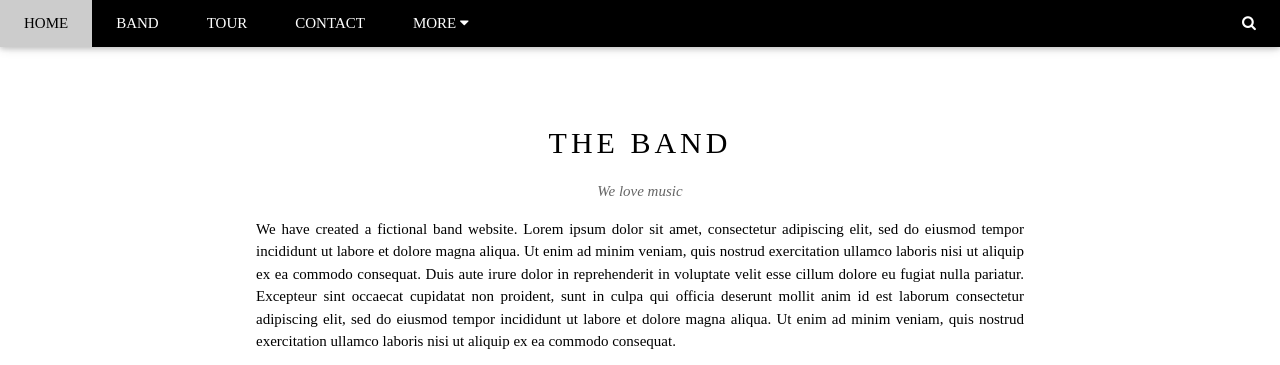
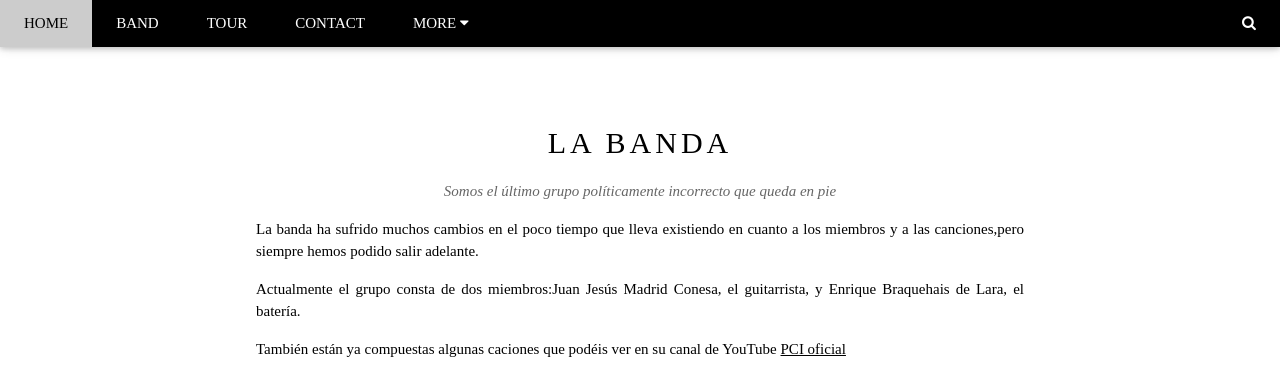
Before and after one commit to PCIoficial/PCIoficial.github.io, a plain HTML site: page Primer enlace.html in a window 1280 px wide. Shown: the top 365 px of the page. Drawn offline with nearby package versions, Linux system fonts and the light colour scheme.

Commit message:
Update Primer enlace.html

```diff
--- a/Primer enlace.html
+++ b/Primer enlace.html
@@ -48,11 +48,11 @@ h2{font-family: "Times new roman", sans-serif}
 
   <!-- The Band Section -->
   <div class="w3-container w3-content w3-center w3-padding-64" style="max-width:800px" id="band">
-    <h2 class="w3-wide">THE BAND</h2>
-    <p class="w3-opacity"><i>We love music</i></p>
-    <p class="w3-justify">We have created a fictional band website. Lorem ipsum dolor sit amet, consectetur adipiscing elit, sed do eiusmod tempor incididunt ut labore et dolore magna aliqua. Ut enim ad minim veniam, quis nostrud exercitation ullamco laboris nisi ut aliquip
-      ex ea commodo consequat. Duis aute irure dolor in reprehenderit in voluptate velit esse cillum dolore eu fugiat nulla pariatur. Excepteur sint occaecat cupidatat non proident, sunt in culpa qui officia deserunt mollit anim id est laborum consectetur
-      adipiscing elit, sed do eiusmod tempor incididunt ut labore et dolore magna aliqua. Ut enim ad minim veniam, quis nostrud exercitation ullamco laboris nisi ut aliquip ex ea commodo consequat.</p>
+    <h2 class="w3-wide">LA BANDA</h2>
+    <p class="w3-opacity"><i>Somos el último grupo políticamente incorrecto que queda en pie</i></p>
+    <p class="w3-justify">La banda ha sufrido muchos cambios en el poco tiempo que lleva existiendo en cuanto a los miembros y a las canciones,pero siempre hemos podido salir adelante.</p>
+    <p class="w3-justify"> Actualmente el grupo consta de dos miembros:Juan Jesús Madrid Conesa, el guitarrista, y Enrique Braquehais de Lara, el batería.</p>
+    <p class="w3-justify">También están ya compuestas algunas caciones que podéis ver en su canal de YouTube <a href="https://www.youtube.com/channel/UClQkgtznJsbfbj5v7rLkwxw">PCI oficial</a></p>
     <div class="w3-row w3-padding-32">
       <div class="w3-third">
         <p>Name</p>
```
